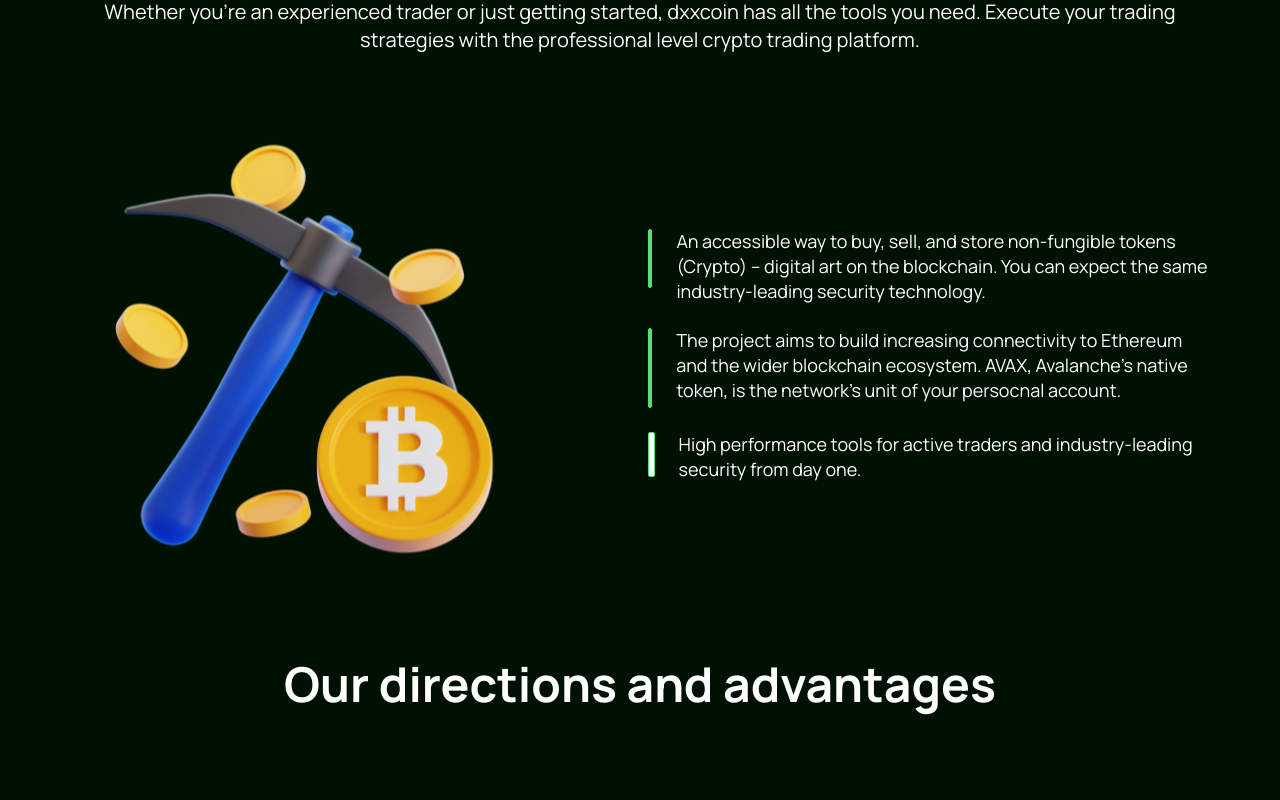
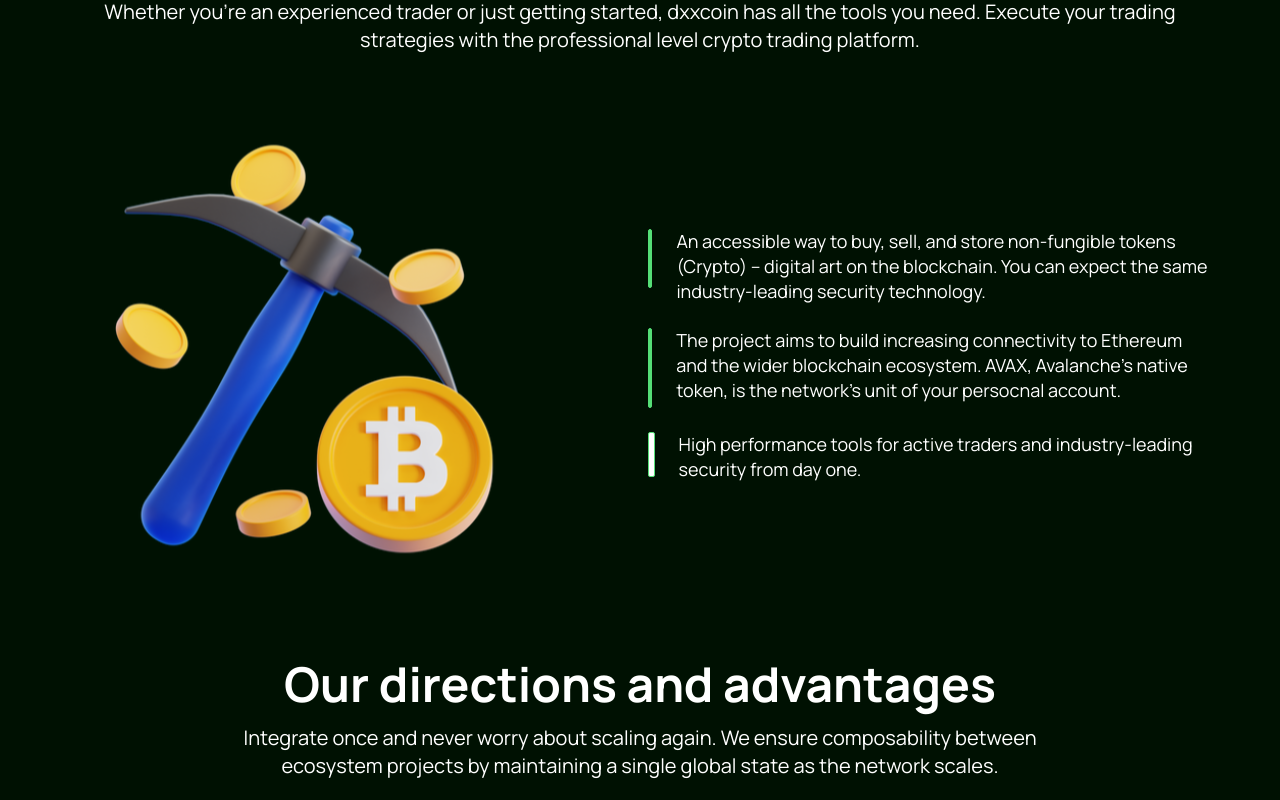
Before and after one commit to gift56/DxxCoin, a React (Vite) app: page / in a window 1280 px wide. Shown: the part 720-1520 px from the top of the page. Before the commit the page ends 1448 px from the top, so only its background shows below. Built offline with nearby package versions, Linux system fonts and the light colour scheme.

Commit message:
working on advantage

```diff
--- a/src/components/Advantage.jsx
+++ b/src/components/Advantage.jsx
@@ -9,6 +9,11 @@ const Advantage = () => {
             <h1 className="text-white text-2xl md:text-5xl font-bold text-center">
               Our directions and advantages
             </h1>
+            <p className="text-center md:text-xl text-lg md:px-5 font-normal md:max-w-[75%] max-w-[100%] mx-auto">
+              Integrate once and never worry about scaling again. We ensure
+              composability between ecosystem projects by maintaining a single
+              global state as the network scales.
+            </p>
           </div>
         </div>
       </div>
```
